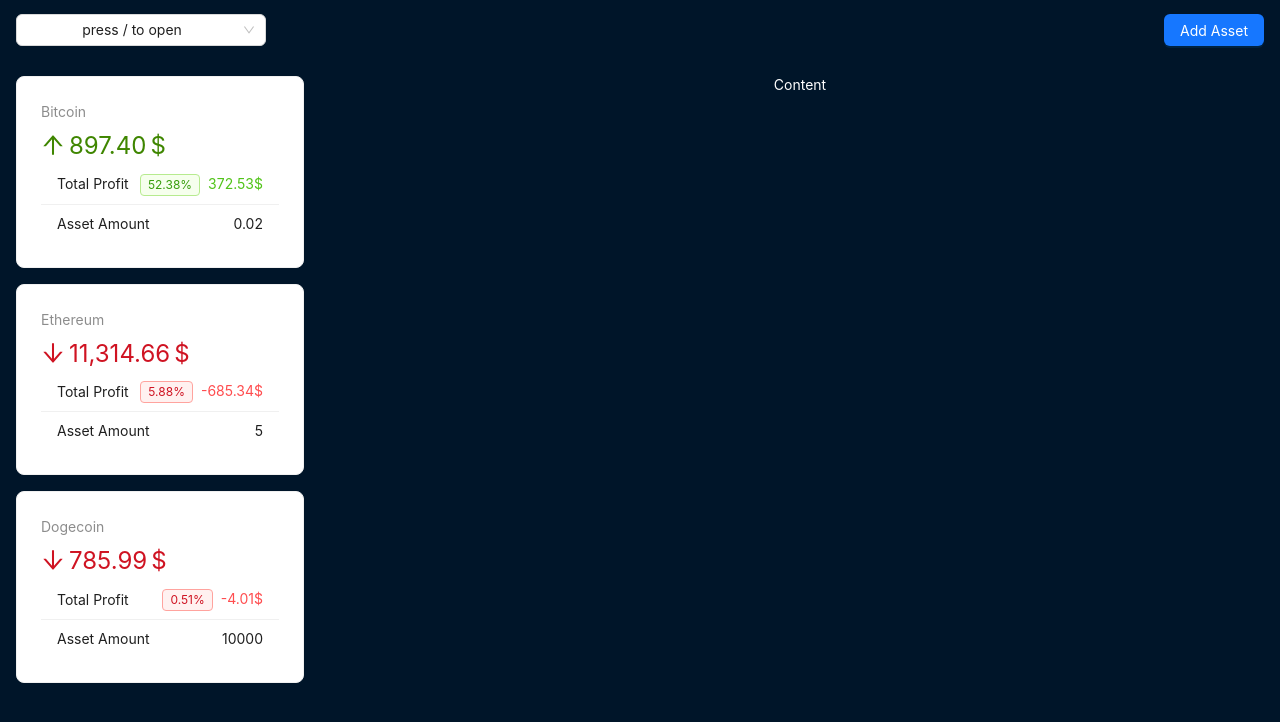
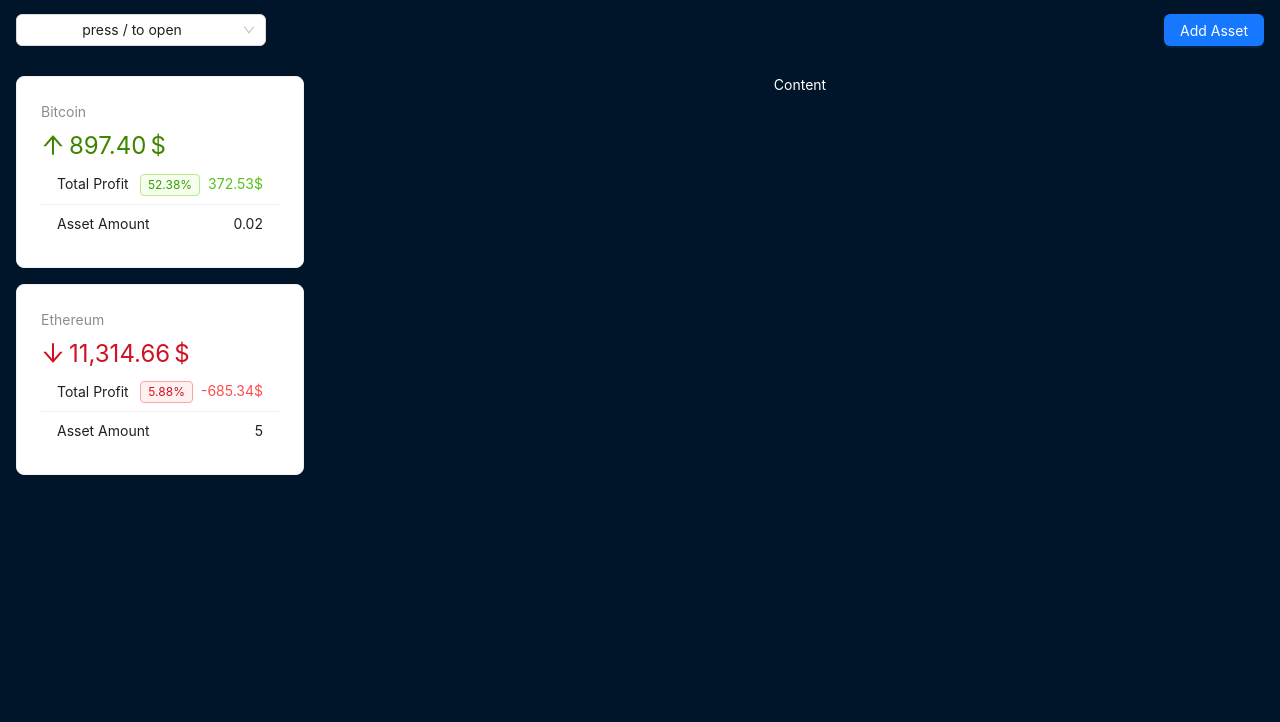
Before and after one commit to ZinMari/React-Crypto-App, a React (Vite) app: page / in a window 1280 px wide. Shown: the top 722 px of the page. Built offline with nearby package versions, Linux system fonts and the light colour scheme.

Commit message:
feat: remove dogecoin from data

```diff
--- a/src/data.js
+++ b/src/data.js
@@ -620,10 +620,4 @@
     price: 2400,
     date: new Date(),
   },
-  {
-    id: 'dogecoin',
-    amount: 10000,
-    price: 0.079,
-    date: new Date(),
-  },
 ];
```
